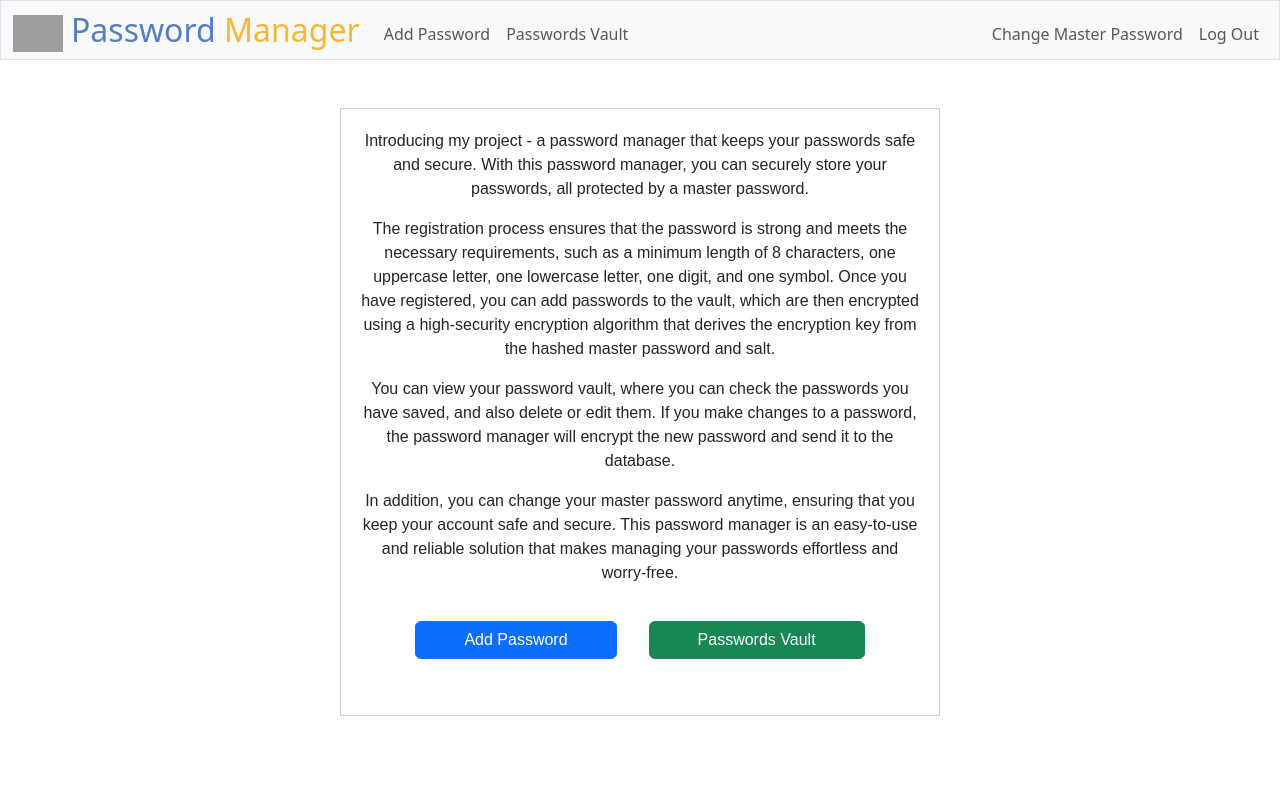
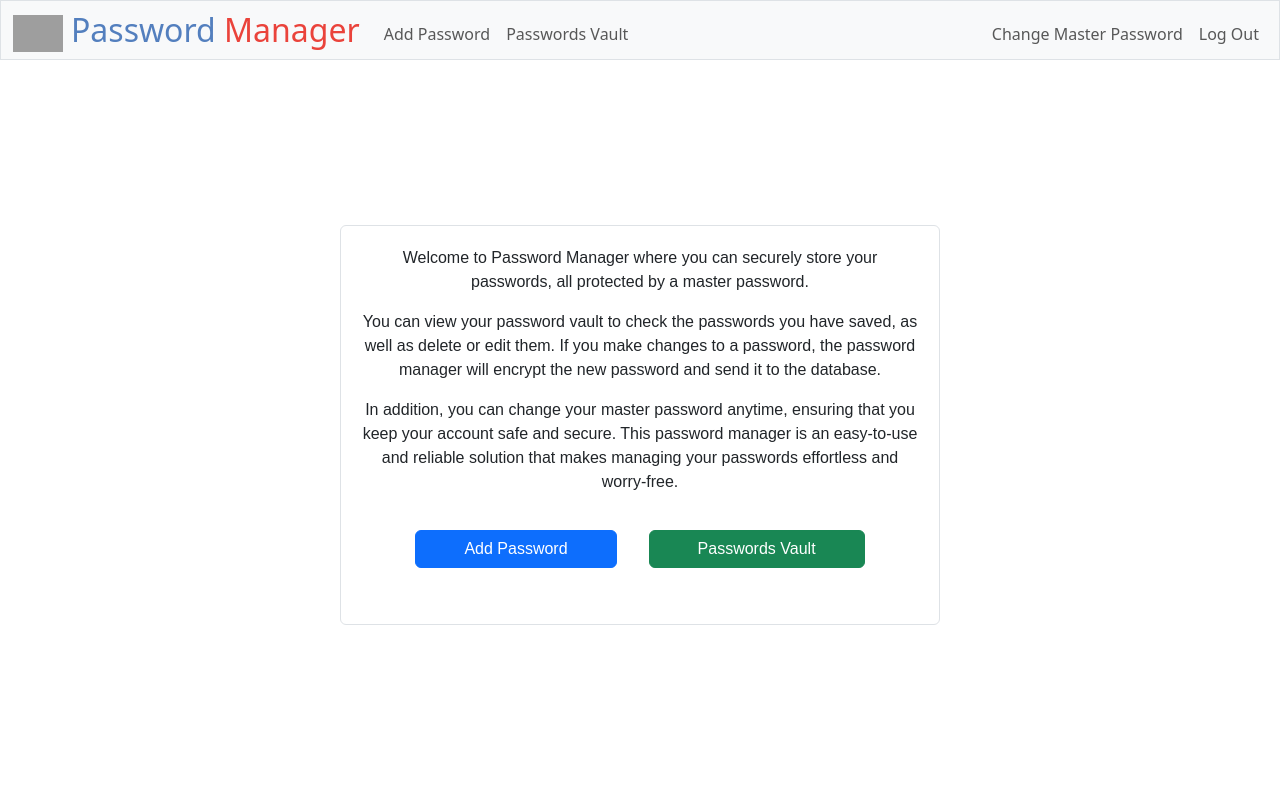
Before and after one commit to swiftv99/password-manager, a Flask app: page / in a window 1280 px wide. Run offline with Flask 2, Linux system fonts and the light colour scheme; a user stored in the database is signed in; some libraries are stand-ins or nearby versions; grey boxes are pictures that could not be loaded.

Commit message:
Fix layout inconsistency

```diff
--- a/templates/index.html
+++ b/templates/index.html
@@ -5,19 +5,15 @@
 {% endblock %}
 
 {% block main %}
-
-        <div style="font-family: Arial, sans-serif; font-size: 16px; line-height: 1.5; border: 1px solid #ccc; padding: 20px; max-width: 600px; margin: 0 auto;">
+        <div class="border rounded m-auto" style="font-family: Arial, sans-serif; font-size: 16px; line-height: 1.5; border: #ccc; padding: 20px; max-width: 600px;">
             <p>
-            Introducing my project - a password manager that keeps your passwords safe and secure. With this password manager, you can securely store your passwords, all protected by a master password.
+                Welcome to Password Manager where you can securely store your passwords, all protected by a master password.
             </p>
             <p>
-            The registration process ensures that the password is strong and meets the necessary requirements, such as a minimum length of 8 characters, one uppercase letter, one lowercase letter, one digit, and one symbol. Once you have registered, you can add passwords to the vault, which are then encrypted using a high-security encryption algorithm that derives the encryption key from the hashed master password and salt.
+                You can view your password vault to check the passwords you have saved, as well as delete or edit them. If you make changes to a password, the password manager will encrypt the new password and send it to the database.
             </p>
             <p>
-            You can view your password vault, where you can check the passwords you have saved, and also delete or edit them. If you make changes to a password, the password manager will encrypt the new password and send it to the database.
-            </p>
-            <p>
-            In addition, you can change your master password anytime, ensuring that you keep your account safe and secure. This password manager is an easy-to-use and reliable solution that makes managing your passwords effortless and worry-free.
+                In addition, you can change your master password anytime, ensuring that you keep your account safe and secure. This password manager is an easy-to-use and reliable solution that makes managing your passwords effortless and worry-free.
             </p>
             <div style="display: flex; justify-content: center; text-align: center; margin: 20px;">
                 <a href="/add-password" class="btn btn-primary m-3 px-5">Add Password</a>
--- a/templates/layout.html
+++ b/templates/layout.html
@@ -17,7 +17,7 @@
     <body>
         <nav class="bg-light border navbar navbar-expand-md navbar-light" style="margin: 0; padding: 0;">
             <div class="container-fluid">
-                <a class="navbar-brand" href="/"><img style="max-width: 50px; margin-right: 8px;" src="/static/logo.png" rel="icon"><span class="blue">Password</span><span class="yellow"> Manager</span></a>
+                <a class="navbar-brand" href="/"><img style="max-width: 50px; margin-right: 8px;" src="/static/logo.png" rel="icon"><span class="blue">Password</span><span class="red"> Manager</span></a>
                 <button aria-controls="navbar" aria-expanded="false" aria-label="Toggle navigation" class="navbar-toggler" data-bs-target="#navbar" data-bs-toggle="collapse" type="button">
                     <span class="navbar-toggler-icon"></span>
                 </button>
@@ -49,7 +49,7 @@
             </header>
         {% endif %}
 
-        <main class="container-fluid py-5 text-center">
+        <main class="container-fluid py-5 text-center d-flex align-items-center" style="min-height: calc(100vh - 70px);">
             {% block main %}{% endblock %}
         </main>
     </body>
--- a/templates/login.html
+++ b/templates/login.html
@@ -4,7 +4,10 @@
     Log In
 {% endblock %}
 
+
+
 {% block main %}
+    <div class="border rounded m-auto p-5 " style="border: #ccc;">
         <form action="/login" method="post">
             <div class="mb-3">
                 <input autocomplete="off" autofocus class="form-control mx-auto w-auto" id="username" name="username" placeholder="Username" type="text">
@@ -14,4 +17,5 @@
             </div>
             <button class="btn btn-primary px-5" type="submit">Log In</button>
         </form>
+    </div>
 {% endblock %}
--- a/templates/register.html
+++ b/templates/register.html
@@ -5,6 +5,7 @@
 {% endblock %}
 
 {% block main %}
+    <div class="m-auto">
         <form action="/register" method="post">
             <div class="mb-3">
                 <input autocomplete="off" autofocus class="form-control mx-auto w-auto" name="username" placeholder="Username" type="text">
@@ -15,8 +16,9 @@
             <div class="mb-3">
                 <input class="form-control mx-auto w-auto" name="confirmation" placeholder="Password (again)" type="password">
             </div>
-        <button class="btn btn-primary" type="submit">Register</button>
+            <button class="btn btn-primary px-5" type="submit">Register</button>
         </form>
 
-    <p style="margin-top: 20px;"><strong>ATTENTION: Password must have at least 8 characters, one uppercase letter, one lowercase letter, one digit, and one symbol.</strong></p>
+        <p class="mt-4"><strong>ATTENTION: Password must have at least 8 characters, one uppercase letter, one lowercase letter, one digit, and one symbol.</strong></p>
+    </div>
 {% endblock %}
```
Also changed, not shown: templates/add-password.html (+9 -4 lines), templates/apology.html (+5 -2 lines), templates/password.html (+5 -3 lines), README.md, passwords.db. Lines whose indentation alone changed are shown as unchanged.
